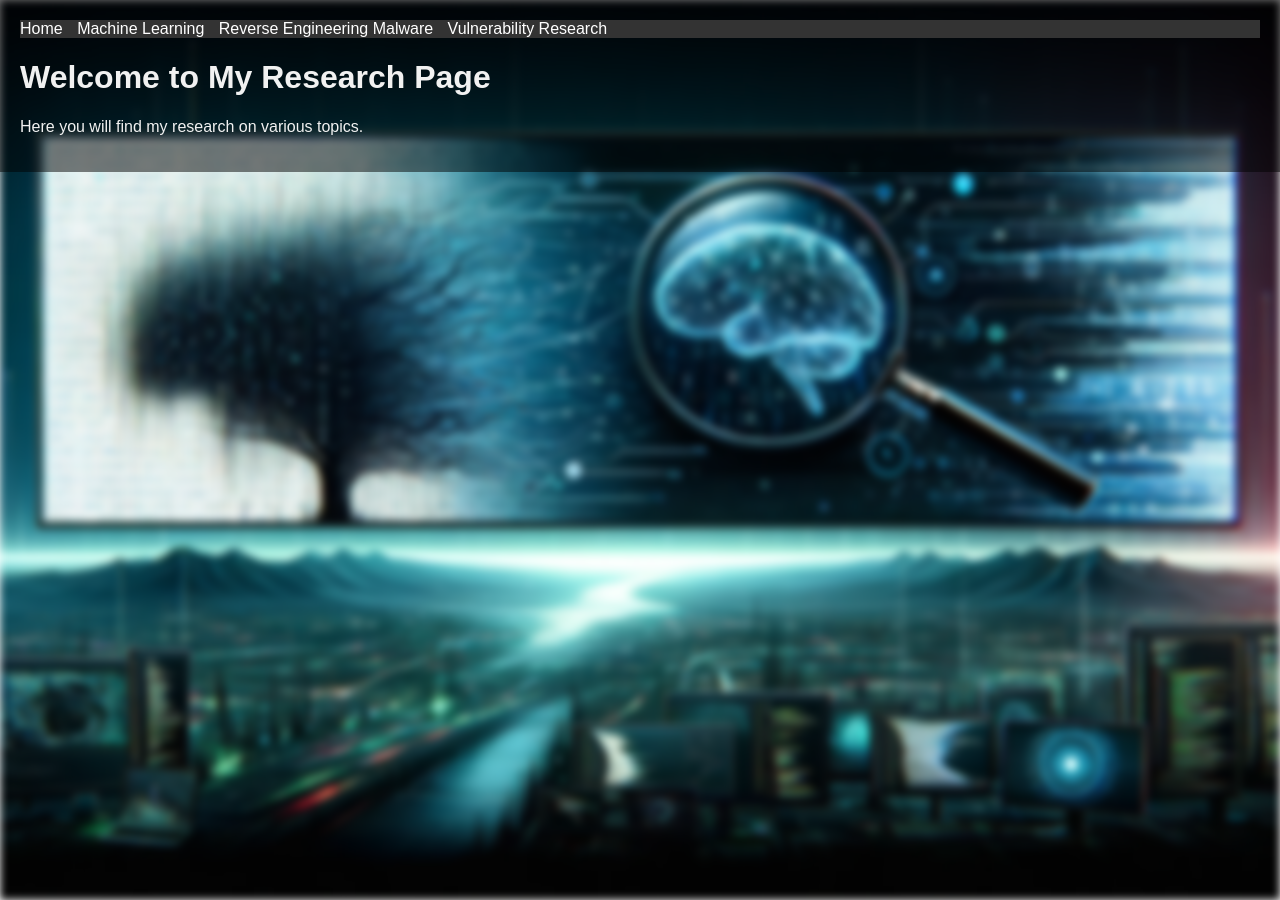
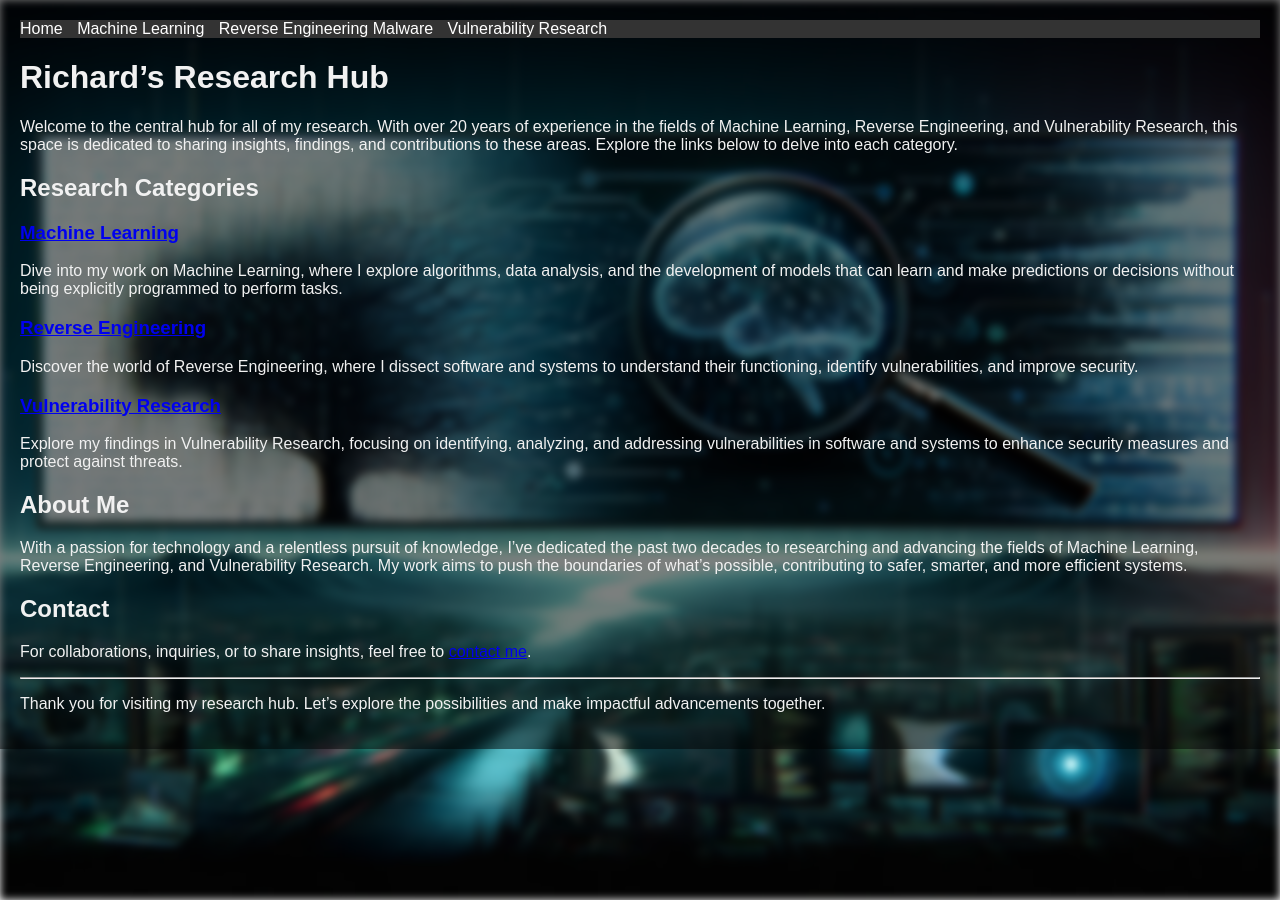
Before and after one commit to dyngnosis/dyngnosis.github.io, a Jekyll site: the page built from index.md, in a window 1280 px wide. Built offline with Jekyll 4.4.1, drawn with Linux system fonts in a browser that asks for light colours.

```diff
--- a/index.md
+++ b/index.md
@@ -3,6 +3,32 @@
 title: Home
 ---
 
-# Welcome to My Research Page
+# Richard's Research Hub
 
-Here you will find my research on various topics.
+Welcome to the central hub for all of my research. With over 20 years of experience in the fields of Machine Learning, Reverse Engineering, and Vulnerability Research, this space is dedicated to sharing insights, findings, and contributions to these areas. Explore the links below to delve into each category.
+
+## Research Categories
+
+### [Machine Learning](https://research.richards.ai/machine-learning.html)
+
+Dive into my work on Machine Learning, where I explore algorithms, data analysis, and the development of models that can learn and make predictions or decisions without being explicitly programmed to perform tasks.
+
+### [Reverse Engineering](https://research.richards.ai/reverse-engineering-malware.html)
+
+Discover the world of Reverse Engineering, where I dissect software and systems to understand their functioning, identify vulnerabilities, and improve security.
+
+### [Vulnerability Research](https://research.richards.ai/vulnerability-research.html)
+
+Explore my findings in Vulnerability Research, focusing on identifying, analyzing, and addressing vulnerabilities in software and systems to enhance security measures and protect against threats.
+
+## About Me
+
+With a passion for technology and a relentless pursuit of knowledge, I've dedicated the past two decades to researching and advancing the fields of Machine Learning, Reverse Engineering, and Vulnerability Research. My work aims to push the boundaries of what's possible, contributing to safer, smarter, and more efficient systems.
+
+## Contact
+
+For collaborations, inquiries, or to share insights, feel free to [contact me](mailto:richard@example.com).
+
+---
+
+Thank you for visiting my research hub. Let's explore the possibilities and make impactful advancements together.
```
